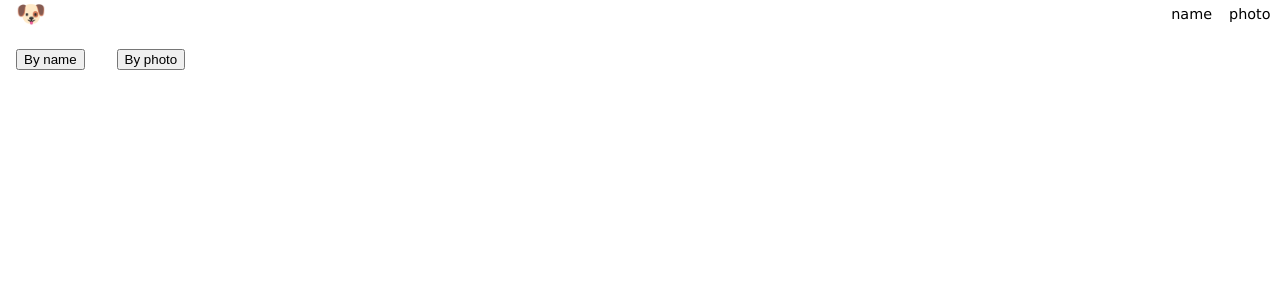
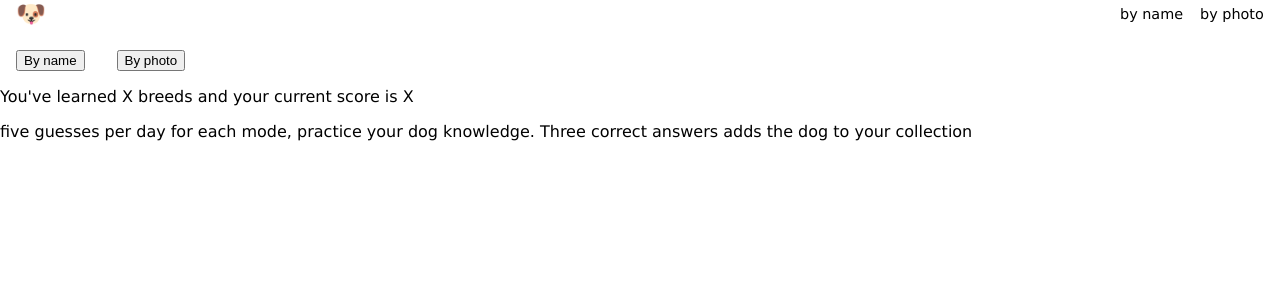
Before and after one commit to jdlms/dogs, a Next.js app: page / in a window 1280 px wide. Shown: the top 300 px of the page. Built offline with nearby package versions, Linux system fonts and the light colour scheme.

Commit message:
nav adjust

```diff
--- a/components/Navbar.tsx
+++ b/components/Navbar.tsx
@@ -3,7 +3,7 @@ export function Navbar() {
     <>
       <nav
         style={{
-          // borderBottom: "1px solid white",
+          borderBottom: "1px solid white",
           paddingBottom: ".3rem",
           display: "flex",
           flexDirection: "row",
@@ -38,7 +38,7 @@ export function Navbar() {
             display: "flex",
             flexDirection: "row",
             alignItems: "center",
-            width: "5.8rem",
+            width: "9rem",
           }}
         >
           <div
@@ -49,7 +49,7 @@ export function Navbar() {
               paddingRight: ".5rem",
             }}
           >
-            name
+            by name
           </div>
           <div
             style={{
@@ -58,7 +58,7 @@ export function Navbar() {
               paddingLeft: ".5rem",
             }}
           >
-            photo
+            by photo
           </div>
         </div>
       </nav>
--- a/pages/index.tsx
+++ b/pages/index.tsx
@@ -22,6 +22,8 @@ export default function Home() {
         </>
       ) : null}
 
+      <div>You've learned X breeds and your current score is X</div>
+<p>five guesses per day for each mode, practice your dog knowledge. Three correct answers adds the dog to your collection</p>
       {displayName ? (
         <Name score={score} setScore={setScore} attempts={attempts} setAttempts={setAttempts} />
       ) : null}
```
